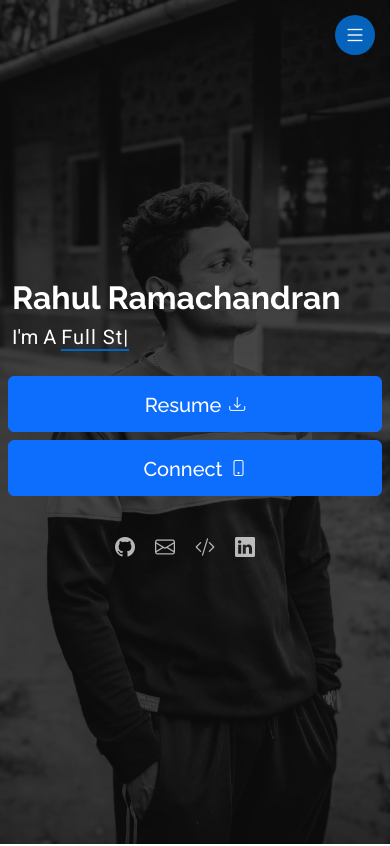
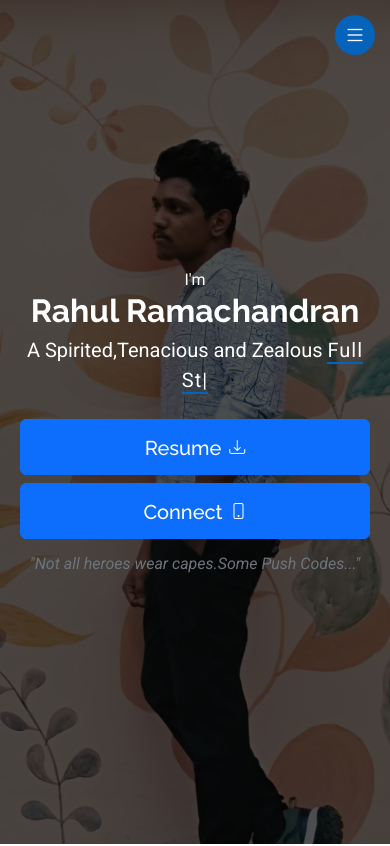
Before and after one commit to rahul-6-ramachandran/new-Rahul, a plain HTML site: page index.html in a window 390 px wide. Shown: the top 846 px of the page. Drawn offline with Linux system fonts and the light colour scheme.

Commit message:
feat : Image change

```diff
--- a/index.html
+++ b/index.html
@@ -4,7 +4,7 @@
 <head>
   <meta charset="utf-8">
   <meta content="width=device-width, initial-scale=1.0" name="viewport">
-  <title>Index - MyResume Bootstrap Template</title>
+  <title>Rahul Ramachandran</title>
   <meta content="" name="description">
   <meta content="" name="keywords">
 
@@ -64,16 +64,19 @@
 
       <div class="row ">
         <div class="col-lg-12">
-          <img class="d-none d-lg-block" src="assets/img/WhatsApp Image 2024-12-09 at 19.53.00_58f287d0.jpg" alt="">
+          <img class="d-none d-lg-block" src="assets/img/WhatsApp Image 2025-05-26 at 21.07.23_81300bcc.jpg" alt="">
 
         </div>
       </div>
-      <img class="d-block d-lg-none" src="assets/img/IMG-20241209-WA0048.jpg" alt="">
-      <div class="container" data-aos="zoom-out">
-        <div class="row justify-content-center">
-          <div class="col-lg-10 ">
-            <h2>Rahul Ramachandran</h2>
-            <p>I'm A <span class="typed"
+      <img class="d-block d-lg-none" src="assets/img/WhatsApp Image 2025-05-26 at 22.22.39_135fc6a5.jpg" alt="">
+
+      <div class="container p-4 lg:p-0" data-aos="zoom-out">
+
+        <div class="row justify-content-center justify-content-md-start">
+          <div class="col-lg-10 text-center text-md-start">
+
+            <span>I'm</span><h2>Rahul Ramachandran</h2>
+            <p class="fs-5">A Spirited,Tenacious and Zealous <span class="typed"
                 data-typed-items="Software Engineer, Full Stack Developer ">Programmer</span><span
                 class="typed-cursor typed-cursor--blink" aria-hidden="true"></span></p>
 
@@ -90,7 +93,7 @@
                 </a>
               </div>
               <div class="pt-3 d-flex btn btn-primary col-12 col-md-6 col-lg-3  justify-content-center" data-aos="fade-up">
-                <a href="contact"  class=" ">
+                <a href="#contact"  class=" ">
 
                   <div class="d-flex   gap-2  justify-content-center">
                     <h5>
@@ -105,12 +108,12 @@
                 </a>
               </div>
             </div><!-- End Section Title -->
+            <div class="col-12 col-lg-6 d-flex justify-content-center text-center ">
+              <p class="fs-6 fs-md-5 my-lg-4 text-secondary text-md-light fst-italic justify-content-center">"Not all heroes wear capes.Some Push Codes..."</p>
+            </div>
+            <div class="row text-center">
 
-            <div class="social-links d-flex w-100 w-md-50 justify-content-center p-2">
-              <a href="https://github.com/rahul-6-ramachandran"><i class="bi bi-github"></i></a>
-              <a href="mailto:rahuloff432@gmail.com"><i class="bi bi-envelope"></i></a>
-              <a href="https://auth.geeksforgeeks.org/user/rahulo1cfa"><i class="bi bi-code-slash"></i></a>
-              <a href="https://www.linkedin.com/in/rahul6r432/"><i class="bi bi-linkedin"></i></a>
+
             </div>
           </div>
         </div>
@@ -968,8 +971,8 @@
               </div>
               </div>
 
-              <div class="pt-4 justify-content-center">
-                <div class="badge-base LI-profile-badge" data-locale="en_US" data-size="medium" data-theme="dark" data-type="VERTICAL" data-vanity="rahul6r432" data-version="v1"><a class="badge-base__link LI-simple-link" href="https://in.linkedin.com/in/rahul6r432?trk=profile-badge">Rahul Ramachandran</a></div>
+              <div class="pt-4 ">
+                <div class="badge-base LI-profile-badge " data-locale="en_US" data-size="medium" data-theme="dark" data-type="VERTICAL" data-vanity="rahul6r432" data-version="v1"><a class="badge-base__link LI-simple-link " href="https://in.linkedin.com/in/rahul6r432?trk=profile-badge">Rahul Ramachandran</a></div>
 
               </div>
             </div><!-- End Info Item -->
@@ -1024,18 +1027,16 @@
 
   <footer id="footer" class=" footer position-relative light-background">
     <div class="container justify-content-center">
-      <h3 class="sitename">Rahul Ramachandran</h3>
       <p>I’d love to hear from you.</p>
-      <div class="social-links d-flex justify-content-center">
-        <!-- <a href=""><i class="bi bi-twitter-x"></i></a> -->
-        <!-- <a href=""><i class="bi bi-facebook"></i></a> -->
-        <!-- <a href=""><i class="bi bi-instagram"></i></a> -->
-        <!-- <a href=""><i class="bi bi-skype"></i></a> -->
-        <!-- <a href=""><i class="bi bi-linkedin"></i></a> -->
+      <div class="social-links col-12 col-lg-3 d-flex w-100 w-md-50 justify-content-center justify-content-md-start p-2">
+        <a href="https://github.com/rahul-6-ramachandran"><i class="bi bi-github "></i></a>
+        <a href="mailto:rahuloff432@gmail.com"><i class="bi bi-envelope"></i></a>
+        <a href="https://leetcode.com/u/Rahul_r_432/"><i class="bi bi-code-slash"></i></a>
+        <a href="https://www.linkedin.com/in/rahul6r432/"><i class="bi bi-linkedin"></i></a>
       </div>
       <div class="container">
         <div class="copyright">
-          <span>Copyright</span> <strong class="px-1 sitename">Alex Smith</strong> <span>All Rights Reserved</span>
+
         </div>
         <!-- <div class="credits">
            All the links in the footer should remain intact. -->
```
Also changed, not shown: assets/img/WhatsApp Image 2025-05-26 at 22.22.39_135fc6a5.jpg (added), 1 other file.
